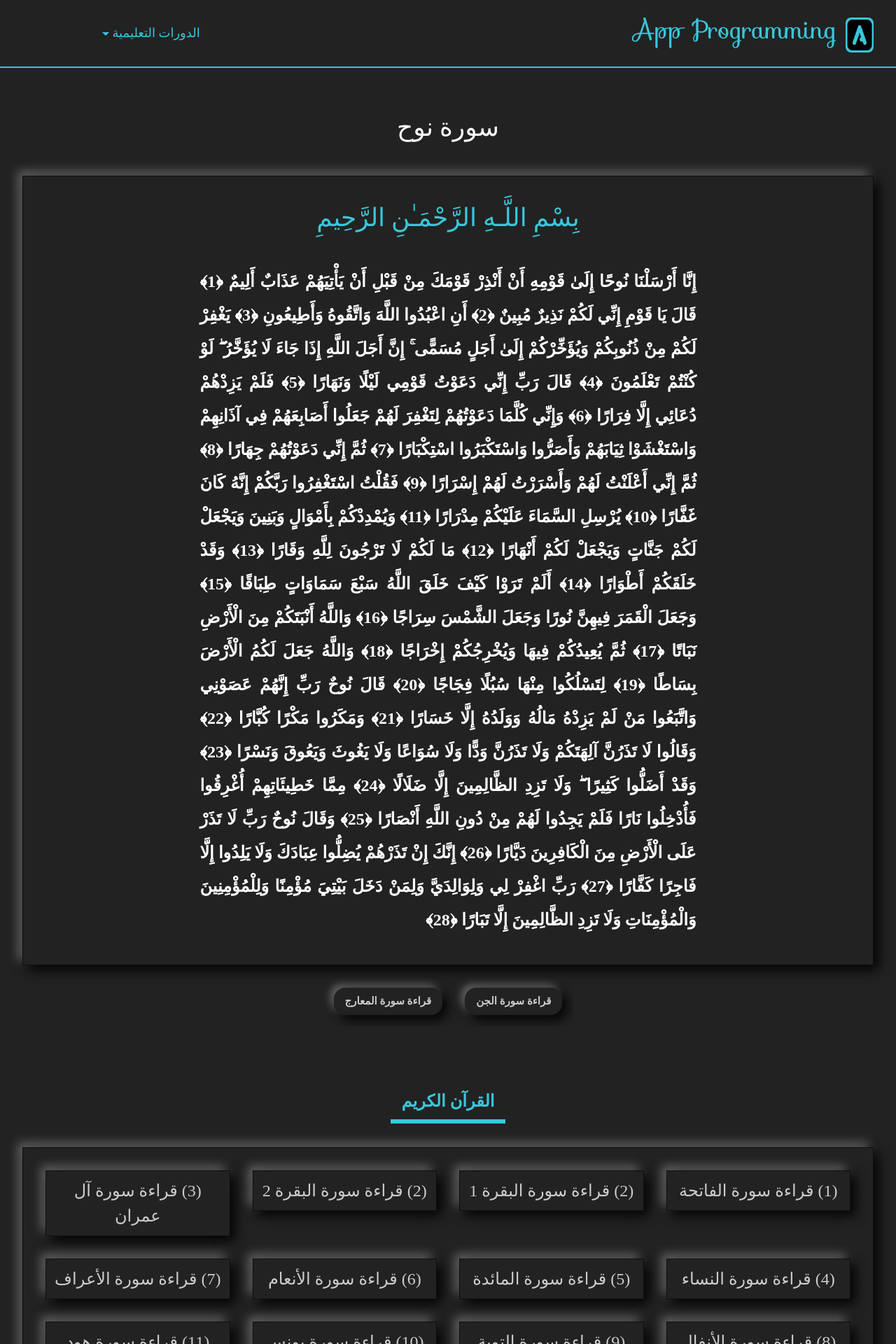
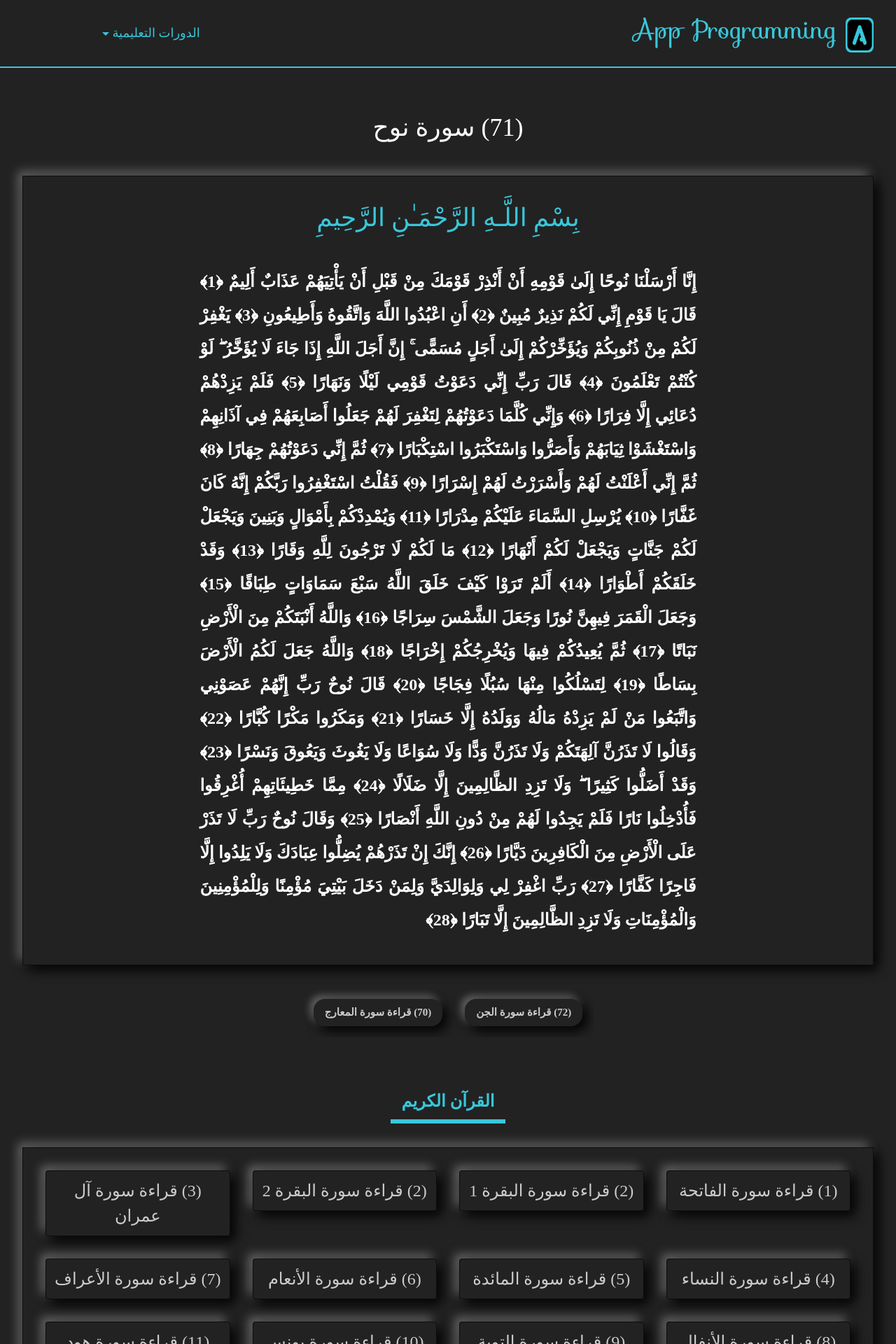
Before and after one commit to ammarqassab/test, a Next.js app: page /quran/nooh in a window 1280 px wide. Shown: the top 1920 px of the page at 70% size. Built offline with nearby package versions, Linux system fonts and the light colour scheme.

Commit message:
add quraan

```diff
--- a/src/components/QuranPage/QuranPage.js
+++ b/src/components/QuranPage/QuranPage.js
@@ -35,7 +35,7 @@ const QuranPage = ({ children, title, description, keywords }) => {
             <CommonSEO title={title} description={description} keywords={keywords} />
             <div className=' margin padding rtl'>
                 <div className='center xxlarge margin-bottom padding'>
-                    <h1>{title || 'سورة'}</h1>
+                    <h1>{pageinf.length > 0 ? `(${pageinf[0].number})` : ''} {title || 'سورة'}</h1>
                 </div>
                 <div className=' app-box-shadow padding'>
                     <div className='center xxlarge textc-4 padding'> بِسْمِ اللَّـهِ الرَّحْمَـٰنِ الرَّحِيمِ </div>
@@ -43,21 +43,21 @@ const QuranPage = ({ children, title, description, keywords }) => {
                         {children}
                     </div>
                 </div>
+            </div>
             <div className='center margin-top'>
                 <div className=' bar'>
                     <nav className=' row flex-nowrap'>
                         {pagenext ?
-                            <Link href={pagenext[0].link}><a className='bar-item btn margin round-xlarge text-decoration-none medium'>قراءة {pagenext[0].name}</a></Link>
+                        <Link href={pagenext[0].link}><a className='bar-item btn margin round-xlarge text-decoration-none medium'>{`(${pagenext[0].number})`} قراءة {pagenext[0].name}</a></Link>
                         :
                         <a className='bar-item btn margin round-xlarge text-decoration-none medium'>لا يوجد سورة تالية</a>
                         }
                         {pageprev ?
-                            <Link href={pageprev[0].link}><a className='bar-item btn margin round-xlarge text-decoration-none medium'>قراءة {pageprev[0].name}</a></Link>
+                        <Link href={pageprev[0].link}><a className='bar-item btn margin round-xlarge text-decoration-none medium'>{`(${pageprev[0].number})`} قراءة {pageprev[0].name}</a></Link>
                         :
                         <a className='bar-item btn margin round-xlarge text-decoration-none medium'>لا يوجد سورة سابقة</a>
                         }
                     </nav>
-                    </div>
                 </div>
             </div>
         </>
--- a/src/components/QuranSections/QuranSections.js
+++ b/src/components/QuranSections/QuranSections.js
@@ -18,7 +18,7 @@ const QuranSections = () => {
                 quranalkarim.map((iteme, index) => (
                     <div className='col m50 l25 padding center xlarge textc-5 hover-textc-2' key={index}>
                         <Link href={iteme.link} prefetch={false}>
-                            <div className='app-box-shadow hover-app-box-shadow padding-small pointer'>
+                            <div className='app-box-shadow hover-app-box-shadow padding-small round pointer'>
                                 <a className=' text-decoration-none'>{`(${iteme.number})`} قراءة {iteme.name}</a>
                             </div>
                         </Link>
```
Lines whose indentation alone changed are shown as unchanged.
